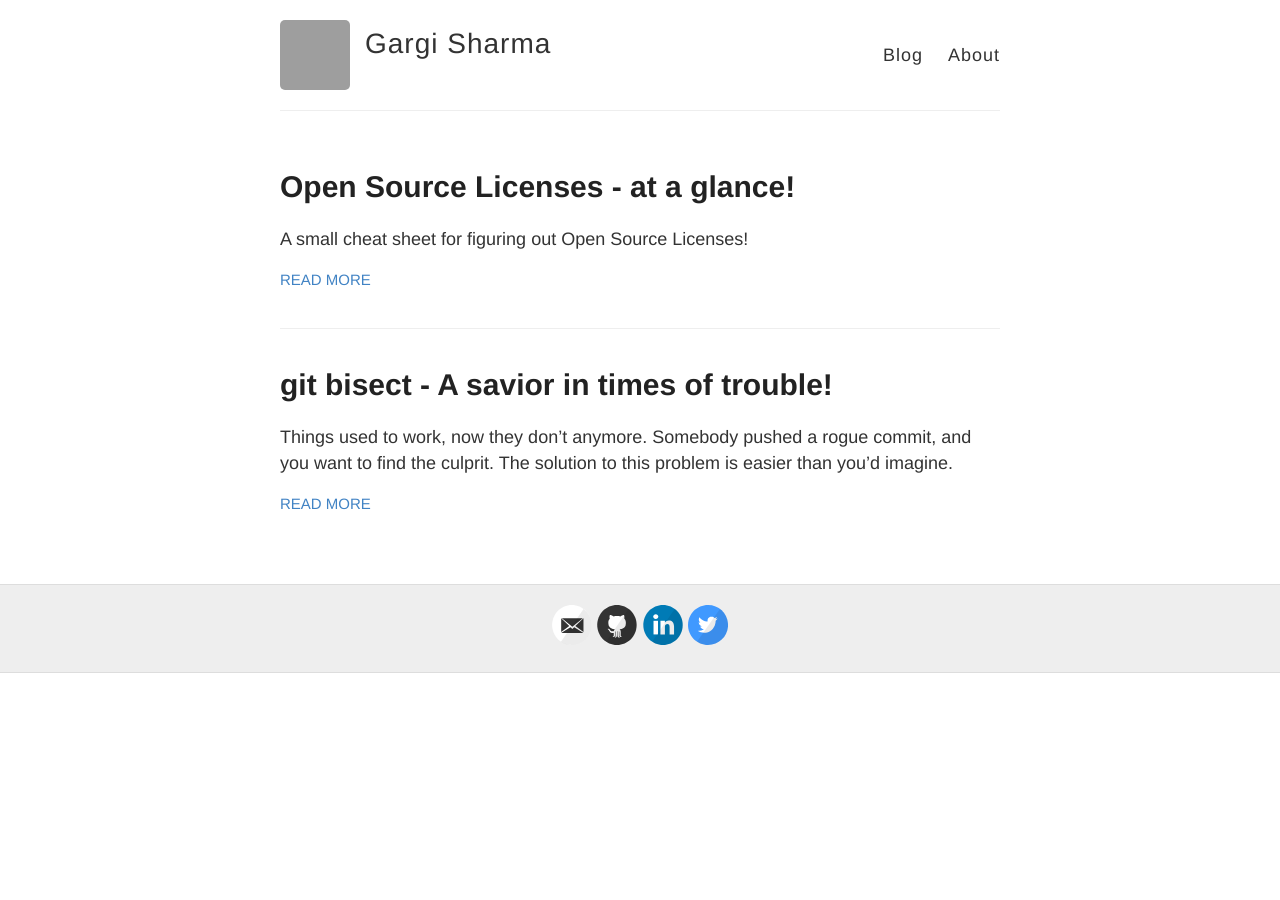
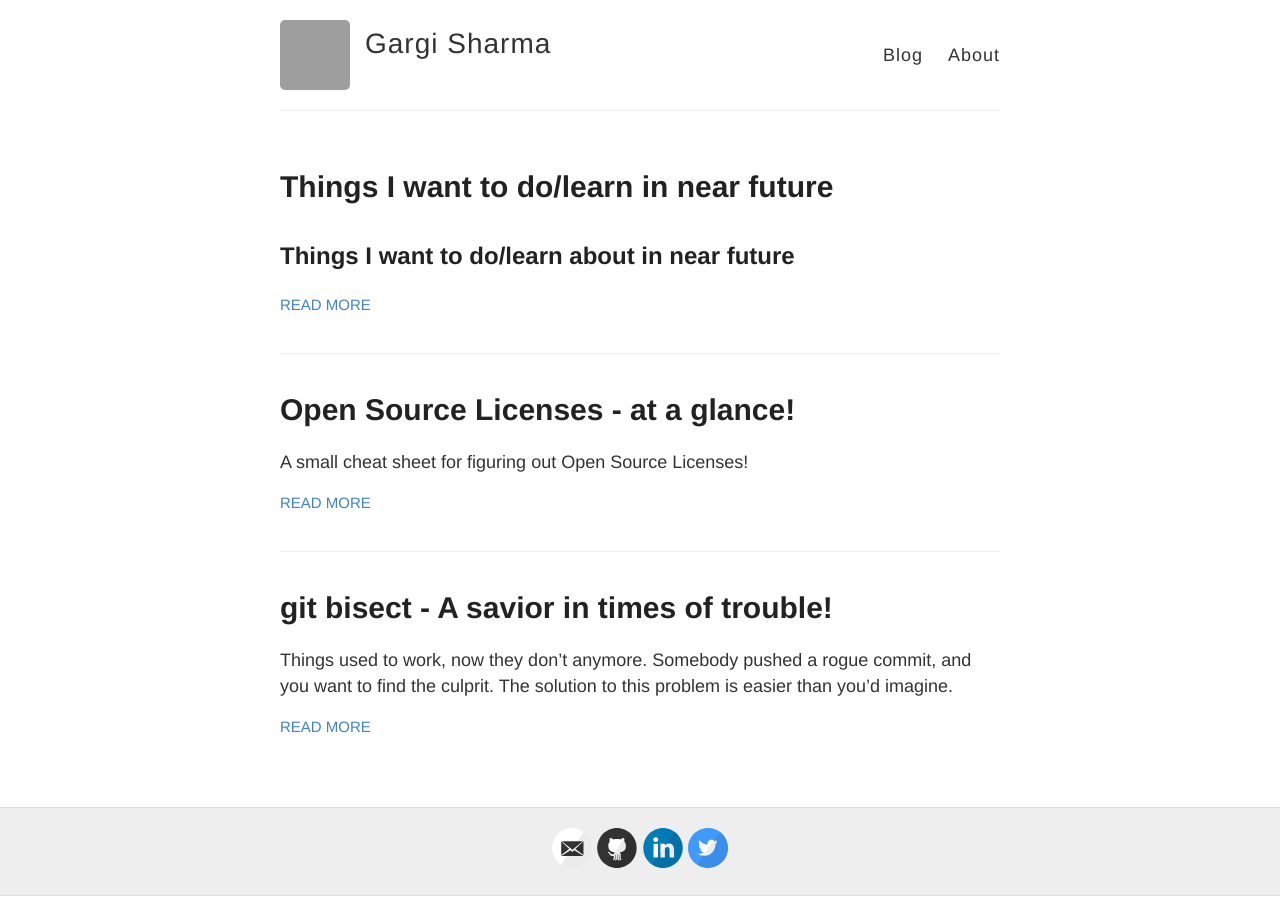
Before and after one commit to gs0510/gs0510.github.io, a Jekyll site: the page built from index.html, in a window 1280 px wide. Built offline with Jekyll 4.4.1, drawn with Linux system fonts in a browser that asks for light colours; grey boxes are pictures that could not be loaded.

Commit message:
Update 2019-06-13-things-i-want-to-learn.md

```diff
--- a/_posts/2019-06-13-things-i-want-to-learn.md
+++ b/_posts/2019-06-13-things-i-want-to-learn.md
@@ -1,5 +1,6 @@
 ---
-published: false
+layout: post
+title: Things I want to do/learn in near future
 ---
 ## Things I want to do/learn about in near future
 
```
